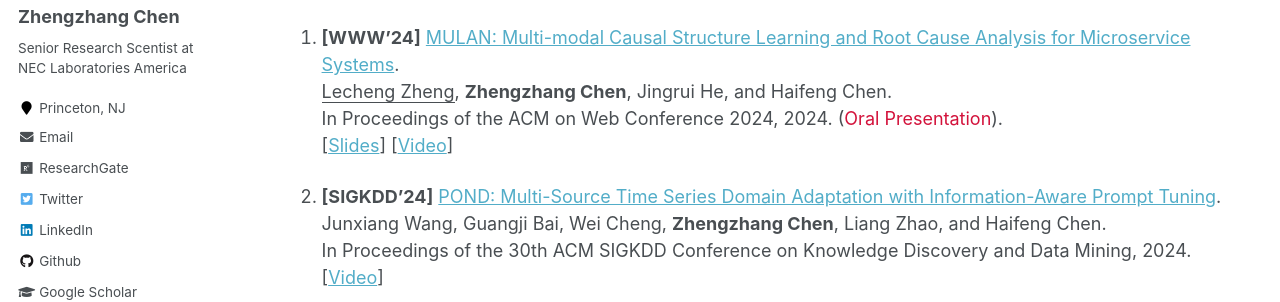
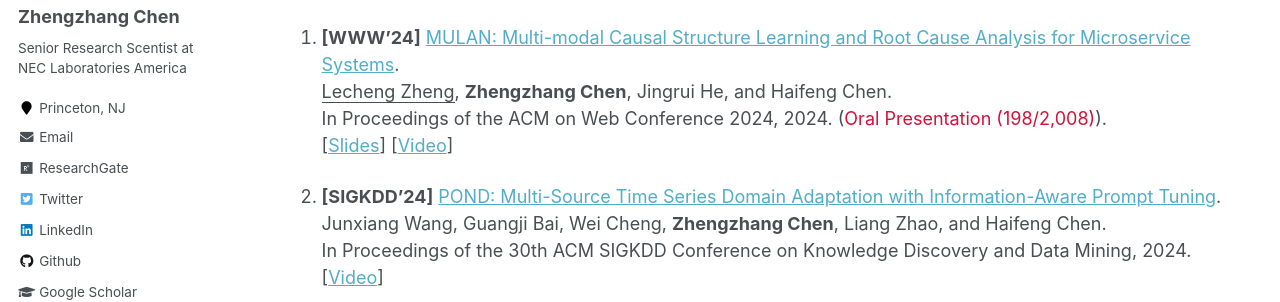
Before and after one commit to zhengzhangchen/zhengzhangchen.github.io, a Jekyll site: the page built from _pages/publications.md, in a window 1280 px wide and 900 px high. Shown: the part 275-577 px from the top of the window. Built offline with Jekyll 4.4.1, drawn with Linux system fonts in a browser that asks for light colours; some web fonts are replaced.

Commit message:
Update publications.md

```diff
--- a/_pages/publications.md
+++ b/_pages/publications.md
@@ -18,7 +18,7 @@ author_profile: true
 <h3><font size="3"><b>All my publications are available on my </b>&nbsp;[<a href="https://scholar.google.com/citations?user=2t7wQ24AAAAJ" target="_blank" rel="nofollow">Google Scholar</a> | <a href="https://dblp.org/pid/14/3744.html" target="_blank" rel="nofollow">DBLP</a>]. Here are some selected papers: </font> </h3>
 <p><sup>*</sup> indicates equal contribution, <u>underline</u> indicates interns/students I have advised. And I am the corresponding author.</p>
 
-1. <strong>[WWW'24]</strong> <a href="https://zhengzhangchen.github.io/paper/MULAN-%20Multi-modal%20Causal%20Structure%20Learning%20and%20Root%20Cause%20Analysis%20for%20Microservice%20Systems.pdf" target="_blank" rel="nofollow">MULAN: Multi-modal Causal Structure Learning and Root Cause Analysis for Microservice Systems</a>. <br> <u>Lecheng Zheng</u>, <b>Zhengzhang Chen</b>, Jingrui He, and Haifeng Chen. <br> In Proceedings of the ACM on Web Conference 2024, 2024. (<span style="color:#D3123B">Oral Presentation</span>). <br> [<a href="https://zhengzhangchen.github.io/Slides/mulan_www.pdf" target="_blank" rel="nofollow">Slides</a>] [<a href="https://zhengzhangchen.github.io/Video/mulan_video.mp4" target="_blank" rel="nofollow">Video</a>]
+1. <strong>[WWW'24]</strong> <a href="https://zhengzhangchen.github.io/paper/MULAN-%20Multi-modal%20Causal%20Structure%20Learning%20and%20Root%20Cause%20Analysis%20for%20Microservice%20Systems.pdf" target="_blank" rel="nofollow">MULAN: Multi-modal Causal Structure Learning and Root Cause Analysis for Microservice Systems</a>. <br> <u>Lecheng Zheng</u>, <b>Zhengzhang Chen</b>, Jingrui He, and Haifeng Chen. <br> In Proceedings of the ACM on Web Conference 2024, 2024. (<span style="color:#D3123B">Oral Presentation (198/2,008)</span>). <br> [<a href="https://zhengzhangchen.github.io/Slides/mulan_www.pdf" target="_blank" rel="nofollow">Slides</a>] [<a href="https://zhengzhangchen.github.io/Video/mulan_video.mp4" target="_blank" rel="nofollow">Video</a>]
 
 2. <strong>[SIGKDD'24]</strong> <a href="https://zhengzhangchen.github.io/paper/POND-%20Multi-Source%20Time%20Series%20Domain%20Adaptation%20with%20Information-Aware%20Prompt%20Tuning.pdf" target="_blank" rel="nofollow">POND: Multi-Source Time Series Domain Adaptation with Information-Aware Prompt Tuning</a>. <br> Junxiang Wang, Guangji Bai, Wei Cheng, <b>Zhengzhang Chen</b>, Liang Zhao, and Haifeng Chen. <br> In Proceedings of the 30th ACM SIGKDD Conference on Knowledge Discovery and Data Mining, 2024. <br> [<a href="https://dl.acm.org/doi/suppl/10.1145/3637528.3671721/suppl_file/KDD%202024%20promotional%20video.mp4" target="_blank" rel="nofollow">Video</a>]
 
```
